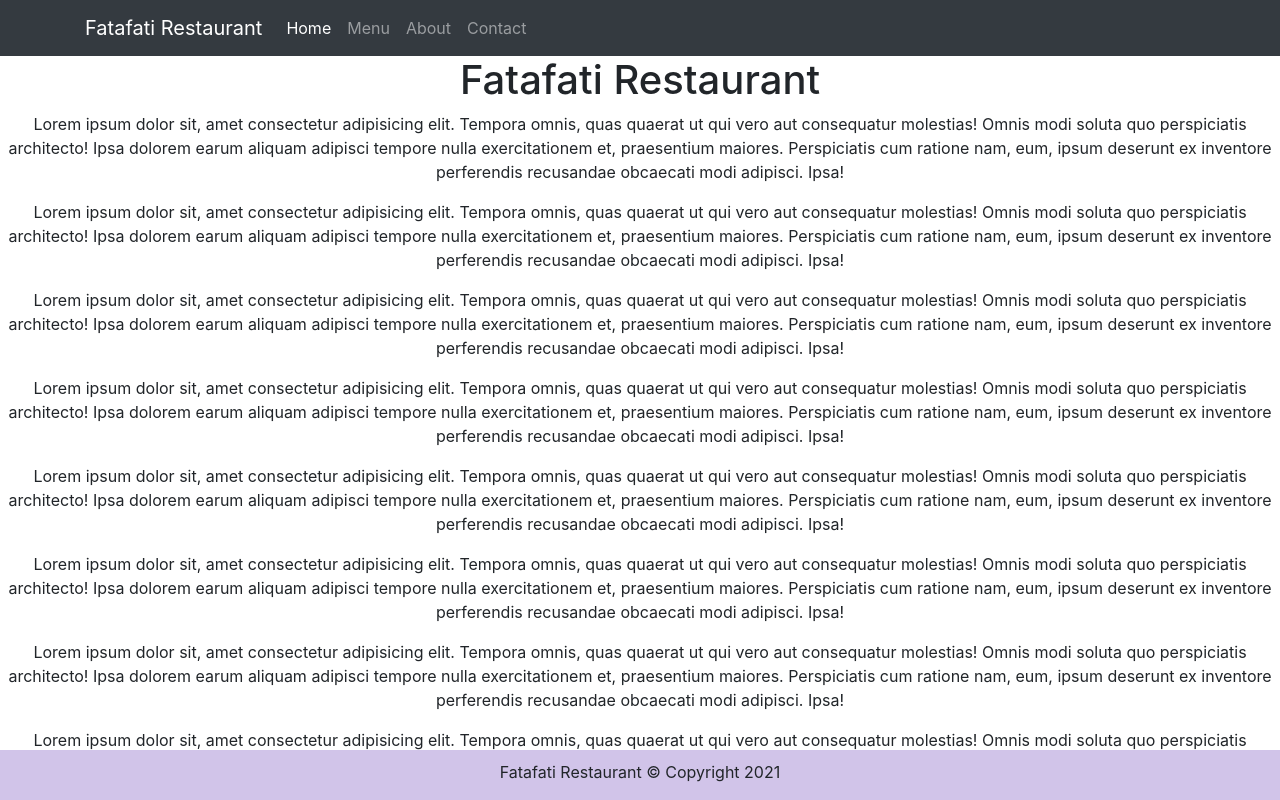
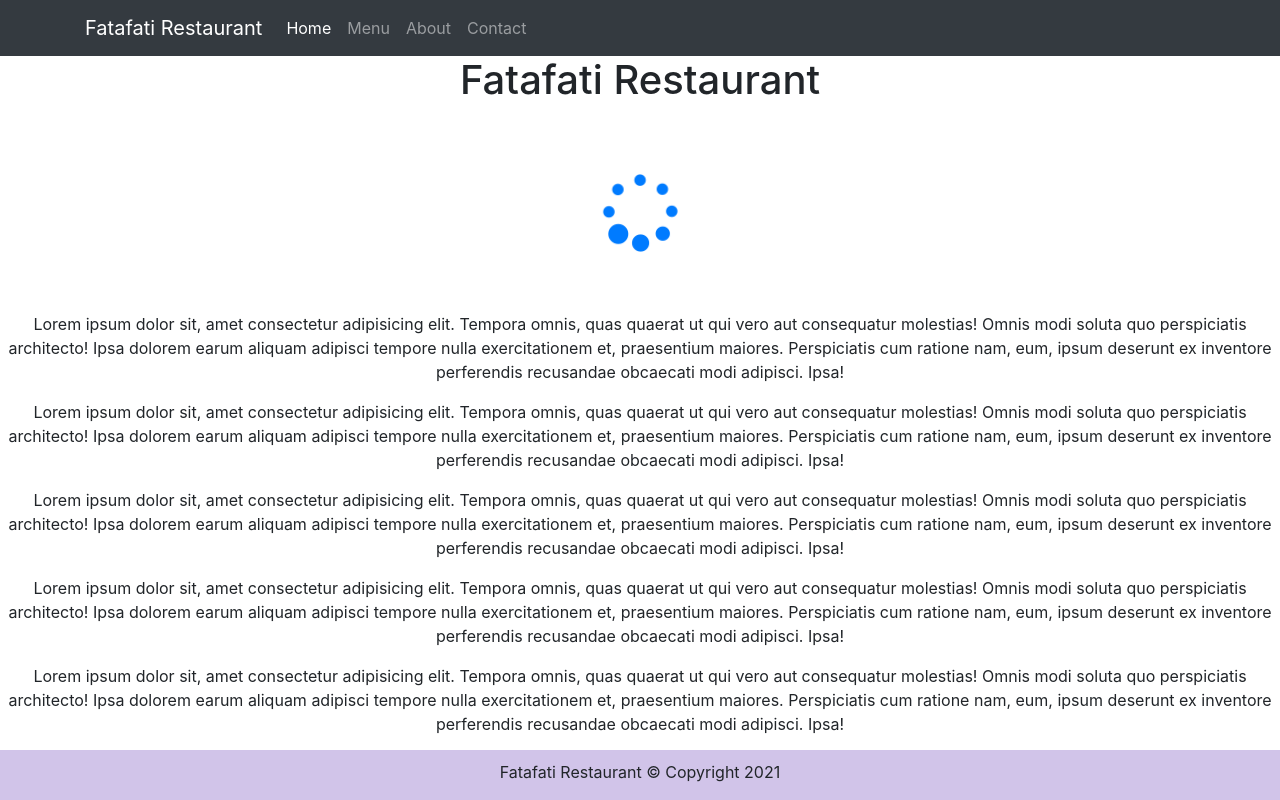
Before and after one commit to Rasujon3/bohubrihi-restaurant, a React (Create React App) app: page /home in a window 1280 px wide. Shown: the top 800 px of the page. Built offline with nearby package versions, Linux system fonts and the light colour scheme.

Commit message:
Using fontAwesome sponner

```diff
--- a/package.json
+++ b/package.json
@@ -9,6 +9,7 @@
     "bootstrap": "^4.5.1",
     "date": "^1.0.2",
     "dateformat": "^4.5.1",
+    "font-awesome": "^4.7.0",
     "react": "^17.0.2",
     "react-dom": "^17.0.2",
     "react-popper": "^1.3.11",
--- a/src/components/body/Home.js
+++ b/src/components/body/Home.js
@@ -1,4 +1,5 @@
 import React, { Component } from 'react';
+import Loading from './Loading';
 
 
 
@@ -10,6 +11,7 @@
         return (
             <div>
                 <h1>Fatafati Restaurant</h1>
+                <Loading />
                 <p>Lorem ipsum dolor sit, amet consectetur adipisicing elit. Tempora omnis, quas quaerat ut qui vero aut consequatur molestias! Omnis modi soluta quo perspiciatis architecto! Ipsa dolorem earum aliquam adipisci tempore nulla exercitationem et, praesentium maiores. Perspiciatis cum ratione nam, eum, ipsum deserunt ex inventore perferendis recusandae obcaecati modi adipisci. Ipsa!</p>
                 <p>Lorem ipsum dolor sit, amet consectetur adipisicing elit. Tempora omnis, quas quaerat ut qui vero aut consequatur molestias! Omnis modi soluta quo perspiciatis architecto! Ipsa dolorem earum aliquam adipisci tempore nulla exercitationem et, praesentium maiores. Perspiciatis cum ratione nam, eum, ipsum deserunt ex inventore perferendis recusandae obcaecati modi adipisci. Ipsa!</p>
                 <p>Lorem ipsum dolor sit, amet consectetur adipisicing elit. Tempora omnis, quas quaerat ut qui vero aut consequatur molestias! Omnis modi soluta quo perspiciatis architecto! Ipsa dolorem earum aliquam adipisci tempore nulla exercitationem et, praesentium maiores. Perspiciatis cum ratione nam, eum, ipsum deserunt ex inventore perferendis recusandae obcaecati modi adipisci. Ipsa!</p>
--- /dev/null
+++ b/src/components/body/Loading.js
@@ -0,0 +1,11 @@
+import React from 'react';
+
+const Loading = () => {
+    return (
+        <div className="col-12" style={{ padding: "60px" }}>
+            <span className="fa fa-spinner fa-5x text-primary fa-fw fa-pulse"></span>
+        </div>
+    );
+};
+
+export default Loading;
--- a/src/index.js
+++ b/src/index.js
@@ -4,6 +4,7 @@
 import App from "./App";
 import reportWebVitals from "./reportWebVitals";
 import "bootstrap/dist/css/bootstrap.min.css";
+import 'font-awesome/css/font-awesome.css';
 
 ReactDOM.render(<App />, document.getElementById("root"));
 
```
Also changed, not shown: 1 other file (tests, documents, lock files or other folders).
